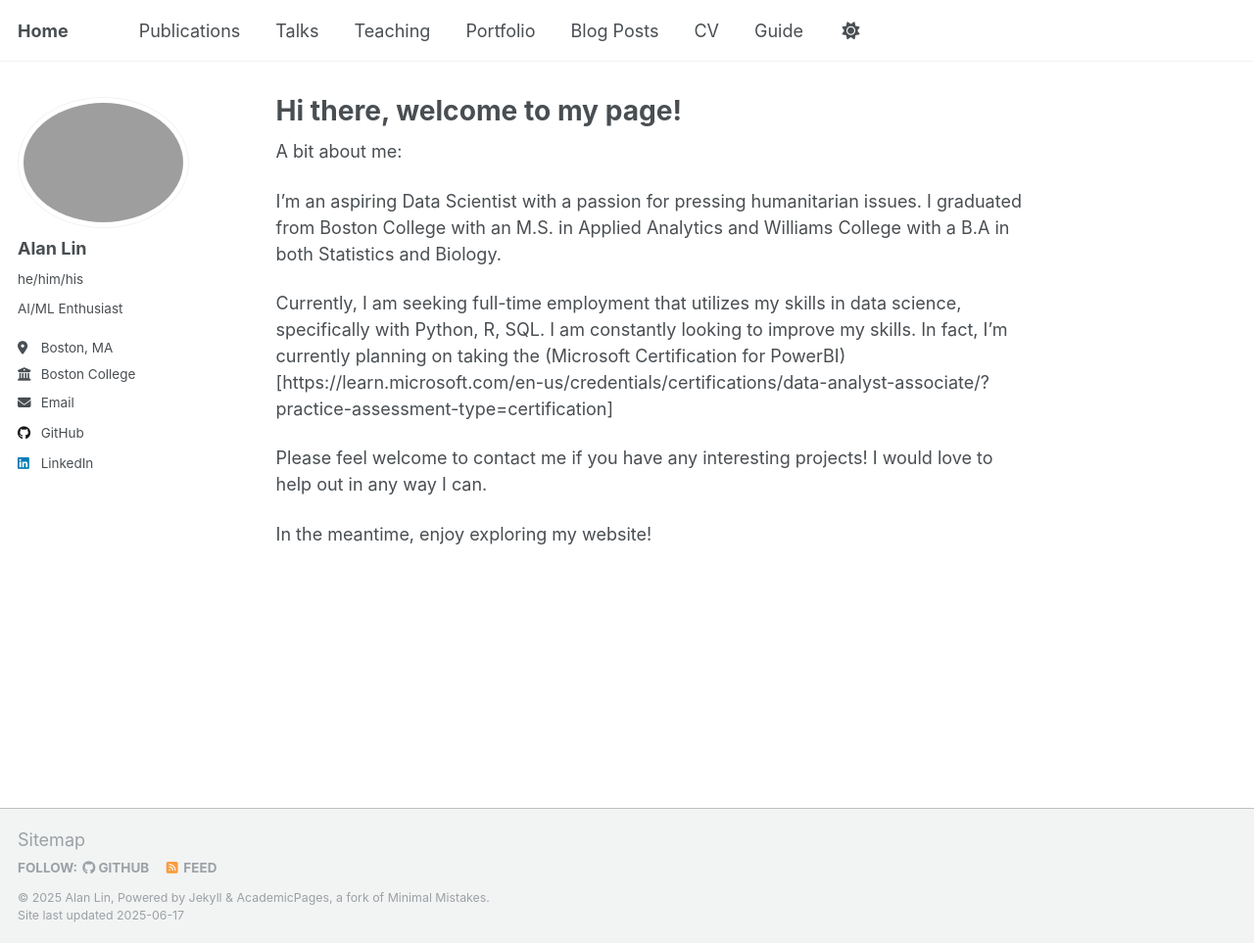
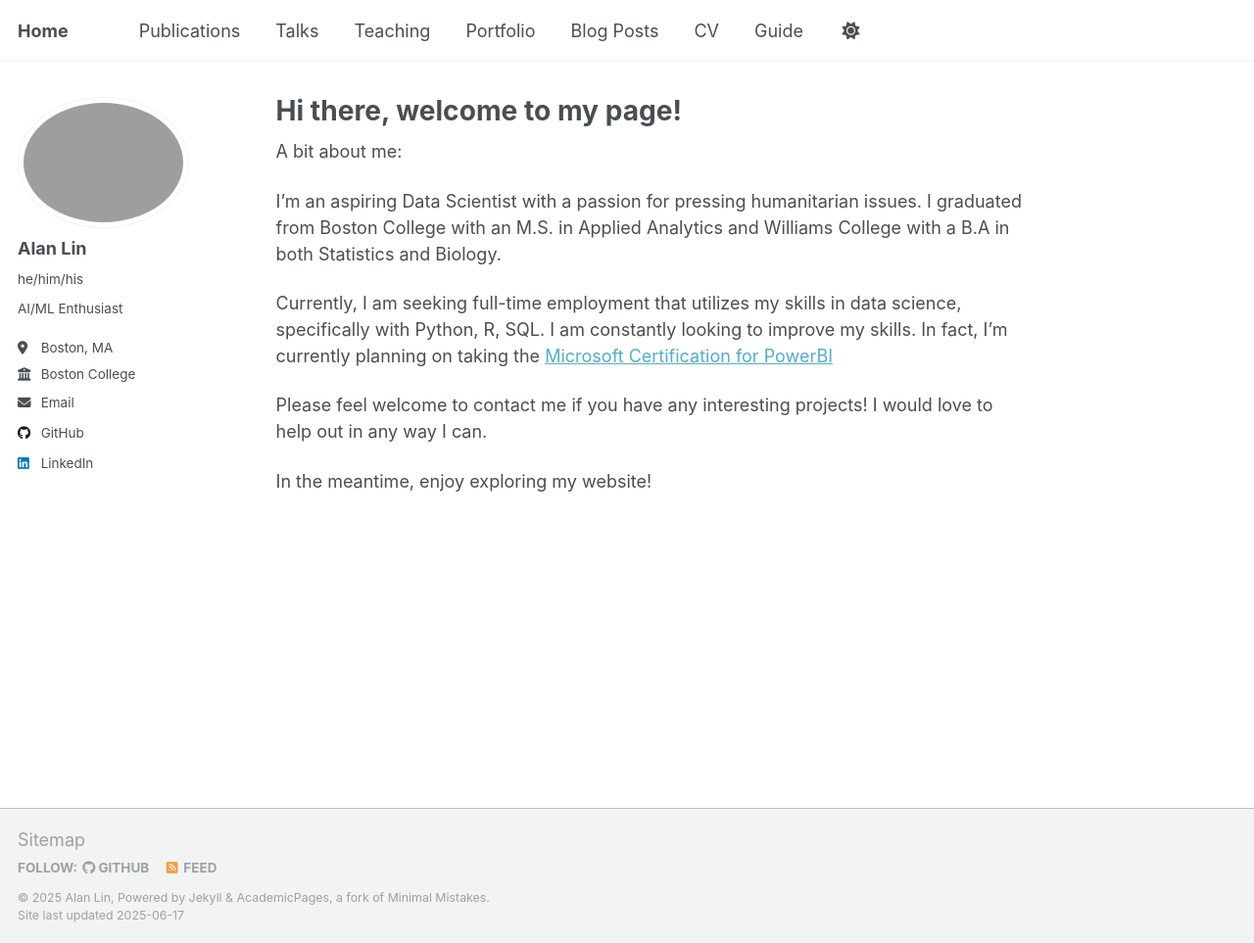
Before and after one commit to alanklin/alanklin.github.io, a Jekyll site: the page built from _pages/about.md, in a window 1280 px wide and 963 px high. Shown: the whole window at 98% size. Built offline with Jekyll 4.4.1, drawn with Linux system fonts in a browser that asks for light colours.

Commit message:
Update about.md

```diff
--- a/_pages/about.md
+++ b/_pages/about.md
@@ -11,7 +11,7 @@ A bit about me:
 
 I'm an aspiring Data Scientist with a passion for pressing humanitarian issues. I graduated from Boston College with an M.S. in Applied Analytics and Williams College with a B.A in both Statistics and Biology.
 
-Currently, I am seeking full-time employment that utilizes my skills in data science, specifically with Python, R, SQL. I am constantly looking to improve my skills. In fact, I'm currently planning on taking the (Microsoft Certification for PowerBI)[https://learn.microsoft.com/en-us/credentials/certifications/data-analyst-associate/?practice-assessment-type=certification]
+Currently, I am seeking full-time employment that utilizes my skills in data science, specifically with Python, R, SQL. I am constantly looking to improve my skills. In fact, I'm currently planning on taking the [Microsoft Certification for PowerBI](https://learn.microsoft.com/en-us/credentials/certifications/data-analyst-associate/?practice-assessment-type=certification)
 
 Please feel welcome to contact me if you have any interesting projects! I would love to help out in any way I can.
 
```
